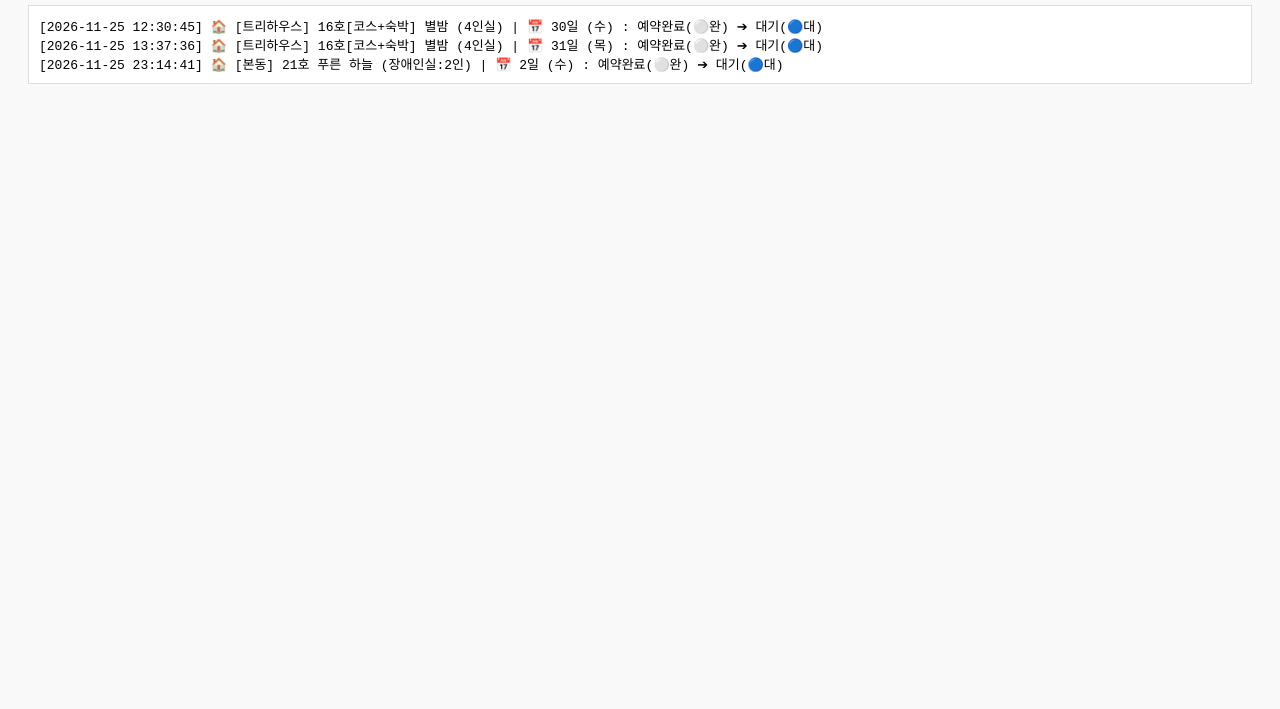
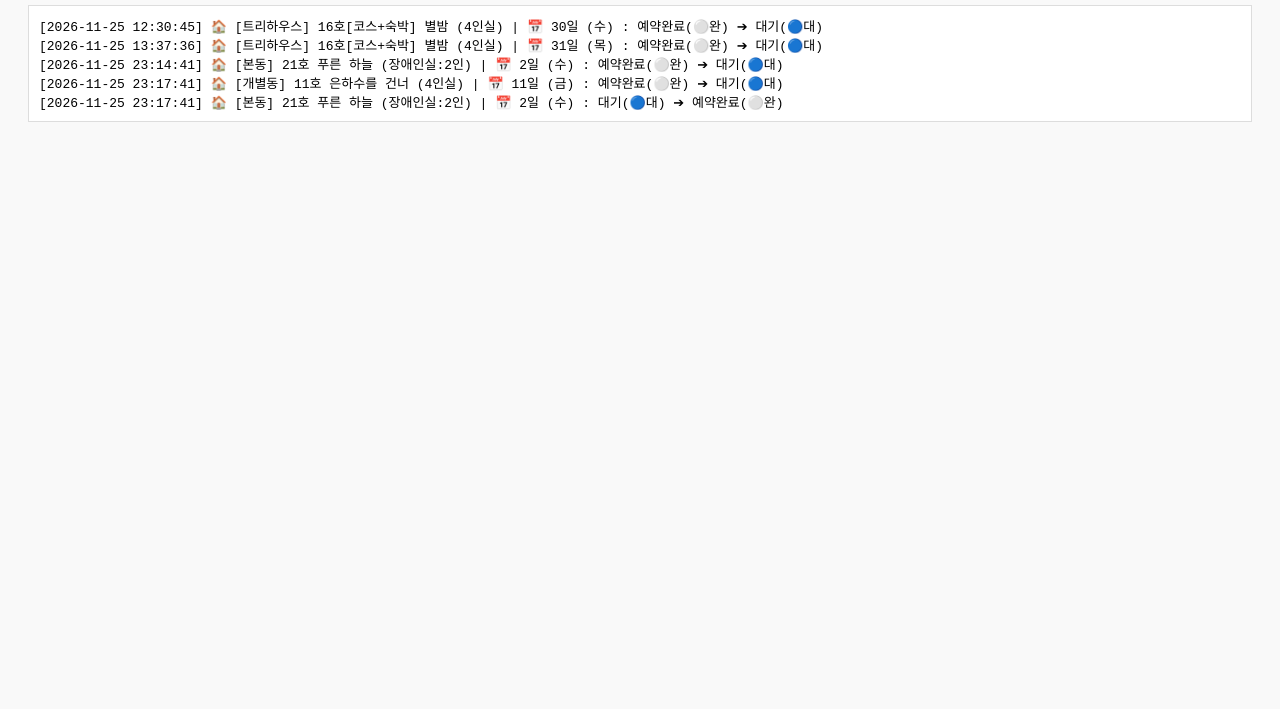
Before and after one commit to matrix1970/forest, a plain HTML site: page 수락휴/room_history_report.html in a window 1280 px wide. Shown: the part 91-800 px from the top of the page. Drawn offline with Linux system fonts and the light colour scheme.

Commit message:
Update 수락휴 report 2026-11-25 23:18:09

```diff
--- a/수락휴/room_history_report.html
+++ b/수락휴/room_history_report.html
@@ -14,6 +14,8 @@ pre { background:#fff; border:1px solid #ddd; padding:10px; overflow:auto; max-h
 <pre>[2026-11-25 12:30:45] 🏠 [트리하우스] 16호[코스+숙박] 별밤 (4인실) | 📅 30일 (수) : 예약완료(⚪완) ➔ 대기(🔵대)
 [2026-11-25 13:37:36] 🏠 [트리하우스] 16호[코스+숙박] 별밤 (4인실) | 📅 31일 (목) : 예약완료(⚪완) ➔ 대기(🔵대)
 [2026-11-25 23:14:41] 🏠 [본동] 21호 푸른 하늘 (장애인실:2인) | 📅 2일 (수) : 예약완료(⚪완) ➔ 대기(🔵대)
+[2026-11-25 23:17:41] 🏠 [개별동] 11호 은하수를 건너 (4인실) | 📅 11일 (금) : 예약완료(⚪완) ➔ 대기(🔵대)
+[2026-11-25 23:17:41] 🏠 [본동] 21호 푸른 하늘 (장애인실:2인) | 📅 2일 (수) : 대기(🔵대) ➔ 예약완료(⚪완)
 </pre>
 </body>
 </html>
```
Also changed, not shown: 수락휴/room_history_report.txt.
